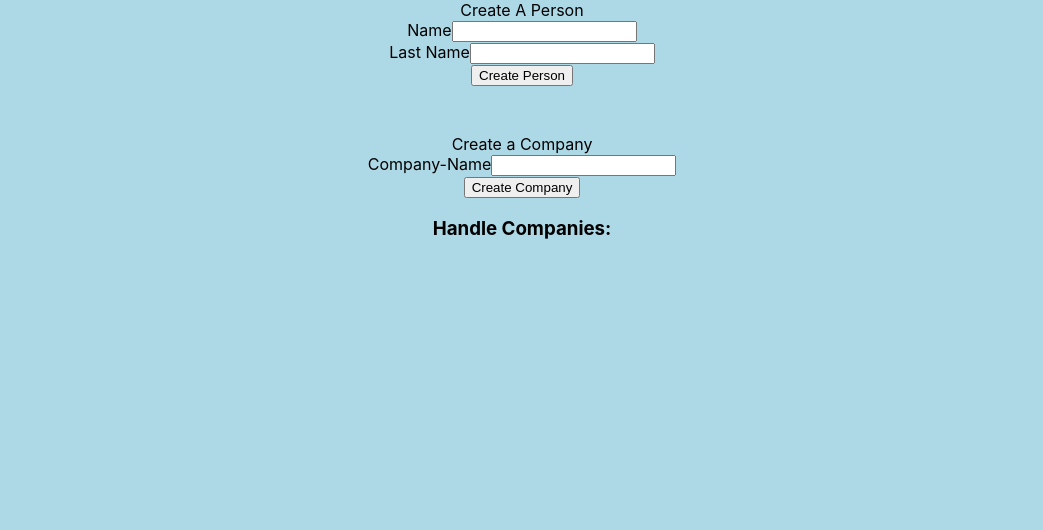
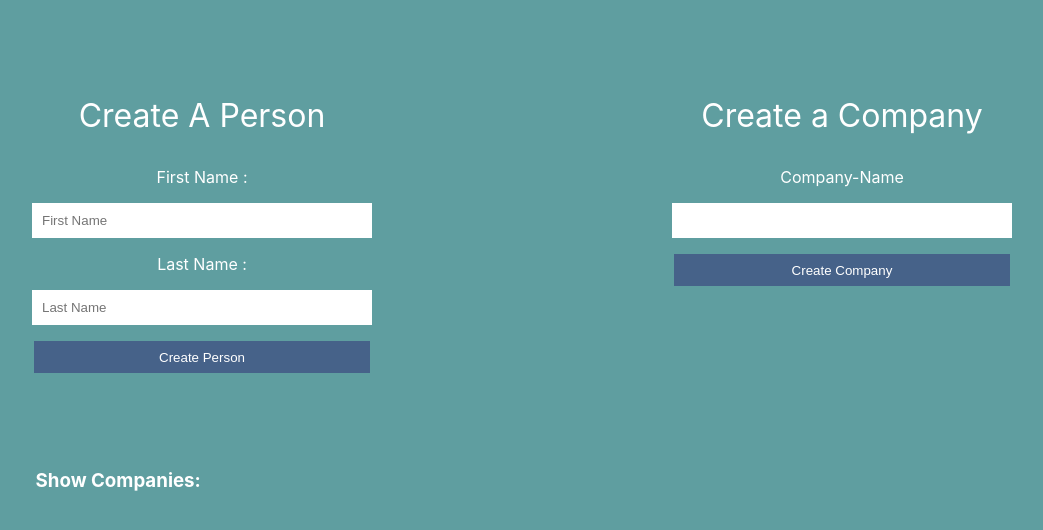
Before and after one commit to Erik8901/Afry-test, a React (Create React App) app in the folder afrytest/: page / in a window 1280 px wide. Shown: the top 530 px of the page, without its empty margins (118-1161 px from the left). Built offline with nearby package versions, Linux system fonts and the light colour scheme.

Commit message:
only css left

```diff
--- a/afrytest/src/App.css
+++ b/afrytest/src/App.css
@@ -1,3 +1,21 @@
 .App {
   text-align: center;
-  }
+  color: #fff;
+}
+
+.div-create-container {
+    margin-top: 6rem;
+    display: flex;
+    flex-direction: row;
+}
+
+h3 {
+  margin-top: 6rem;
+  cursor: pointer;
+  text-align: left;
+  margin-left: 12%;
+}
+
+h3:hover {
+  text-decoration: underline;
+}
--- a/afrytest/src/App.js
+++ b/afrytest/src/App.js
@@ -18,13 +18,13 @@ function App() {
   }
   return (
     <div className="App">
-      <header className="App-header">
+      <div className="div-create-container">
           <CreatePerson />
           <CreateCompany />
+      </div>
+          <h3 onClick={() => showCompanies()}>Show Companies:</h3>
+          { showAllCompanies ? <HandleCompany /> : null }
 
-          <h3 onClick={() => showCompanies()}>Handle Companies:</h3>
-          { showAllCompanies ? <HandleCompany /> : null }
-      </header>
     </div>
   );
 }
--- a/afrytest/src/components/CreateCompany.js
+++ b/afrytest/src/components/CreateCompany.js
@@ -34,7 +34,7 @@ function CreateCompany() {
 
 return (
     <div className="create-company-container">
-            <span>Create a Company</span>
+            <span className="title">Create a Company</span>
             <form onSubmit={handleSubmit}>
                     <div className="form-control">
                         <label>Company-Name</label>
@@ -45,8 +45,8 @@ return (
                                 onChange={handleInput}
                             />
                     </div>
-                    <div className="form-control">
-                            <button type="submit">Create Company</button>
+                    <div className="form-btn">
+                        <button className="btn-submit" type="submit">Create Company</button>
                     </div>
               </form>
       </div>
--- a/afrytest/src/components/CreatePerson.js
+++ b/afrytest/src/components/CreatePerson.js
@@ -9,7 +9,6 @@ function CreatePerson() {
     const [person, setPerson] = useState({
         name: "",
         lastName: "",
-        company: ""
     });
 
         useEffect( () => {
@@ -37,62 +36,38 @@ function CreatePerson() {
 
                 var activePersons = JSON.parse(localStorage.getItem("activePersons"))
                 console.log(activePersons)
-
-                //  dispatch({
-                //     type: 'SET_COMPANY"',
-                //     allPersons: activeUsers
-                // })
-
-
-                // // setter
-                // localStorage.setItem('myData', data);
-                // // getter
-                // localStorage.getItem('myData');
-                // // remove
-                // localStorage.removeItem('myData');
-                // // remove all
-                 //localStorage.clear();
 };
 
 return (
-    <div className="createPerson">
-            <div className="create-person-container">
-                <span>Create A Person</span>
+    <div className="create-person-container">
+                <span className="title">Create A Person</span>
                 <form onSubmit={handleSubmit}>
                     <div className="form-control">
-                        <label>Name</label>
+                        <label>First Name :</label>
                             <input
                                 type="text"
                                 name="name"
                                 value={person.name}
+                                placeholder="First Name"
                                 onChange={handleInput}
                             />
                     </div>
                     <div className="form-control">
-                        <label>Last Name</label>
+                        <label>Last Name :</label>
                             <input
                                 type="text"
                                 name="lastName"
                                 value={person.LastName}
+                                placeholder="Last Name"
                                 onChange={handleInput}
                             />
                     </div>
-                    {/* <div className="form-control">
-                        <label>Company</label>
-                            <input
-                                type="text"
-                                name="company"
-                                value={person.company}
-                                onChange={handleInput}
-                            />
-                    </div> */}
-                        <div className="form-control">
-                            <button type="submit">Create Person</button>
-                        </div>
+                   <div className="form-btn">
+                        <button className="btn-submit" type="submit">Create Person</button>
+                </div>
             </form>
-        </div>
     </div>
-  );
+);
 }
 
 export default CreatePerson;
--- a/afrytest/src/components/styles/StylesHandleCompany.css
+++ b/afrytest/src/components/styles/StylesHandleCompany.css
@@ -1,5 +1,6 @@
 .handle-company-container {
     margin-top: 3rem;
+    color: #fff;
 }
 
 
--- a/afrytest/src/components/styles/stylesCreateCompany.css
+++ b/afrytest/src/components/styles/stylesCreateCompany.css
@@ -1,3 +1,44 @@
 .create-company-container {
-    margin-top: 3rem;
+    display: flex;
+    flex-direction: column;
+    color: #fff;
+    width: 50vw;
 }
+
+
+.form-control {
+    display: flex;
+    flex-direction: column;
+}
+
+label {
+    padding-bottom: 1rem;
+    padding-top: 1rem;
+}
+
+input {
+    height: 1rem;
+    width: 50%;
+    margin: 0 auto;
+    padding: 0.6rem;
+    border: none;
+}
+
+.title {
+    padding-bottom: 1rem;
+    font-size: 2rem;
+}
+
+
+.btn-submit {
+    border: none;
+    width: 52.4%;
+    height: 2rem;
+    background:#466289;
+    color: #ffff;
+    margin-top: 1rem;
+}
+
+.btn-submit:hover {
+    background: #627894;
+}
--- a/afrytest/src/components/styles/stylesCreatePerson.css
+++ b/afrytest/src/components/styles/stylesCreatePerson.css
@@ -1,3 +1,45 @@
-.createPerson {
+.create-person-container{
+    display: flex;
+    flex-direction: column;
+    color: #fff;
+    width: 50vw;
+}
 
+.form-control {
+    display: flex;
+    flex-direction: column;
 }
+
+label {
+    padding-top: 1rem;
+    padding-bottom: 1rem;
+}
+
+input {
+    height: 1rem;
+    width: 50%;
+    margin: 0 auto;
+    padding: 0.6rem;
+    border: none;
+}
+
+
+.title {
+    padding-bottom: 1rem;
+    font-size: 2rem;
+}
+
+
+.btn-submit {
+    border: none;
+    width: 52.4%;
+    height: 2rem;
+    background: #466289;
+    color: #ffff;
+    margin-top: 1rem;
+    cursor: pointer;
+}
+
+.btn-submit:hover {
+    background: #627894;
+}
--- a/afrytest/src/index.css
+++ b/afrytest/src/index.css
@@ -3,7 +3,7 @@ body {
   font-family: -apple-system, BlinkMacSystemFont, 'Segoe UI', 'Roboto', 'Oxygen',
     'Ubuntu', 'Cantarell', 'Fira Sans', 'Droid Sans', 'Helvetica Neue',
     sans-serif;
-  background: lightblue;
+  background: #5F9EA0;
   -webkit-font-smoothing: antialiased;
   -moz-osx-font-smoothing: grayscale;
 }
```
